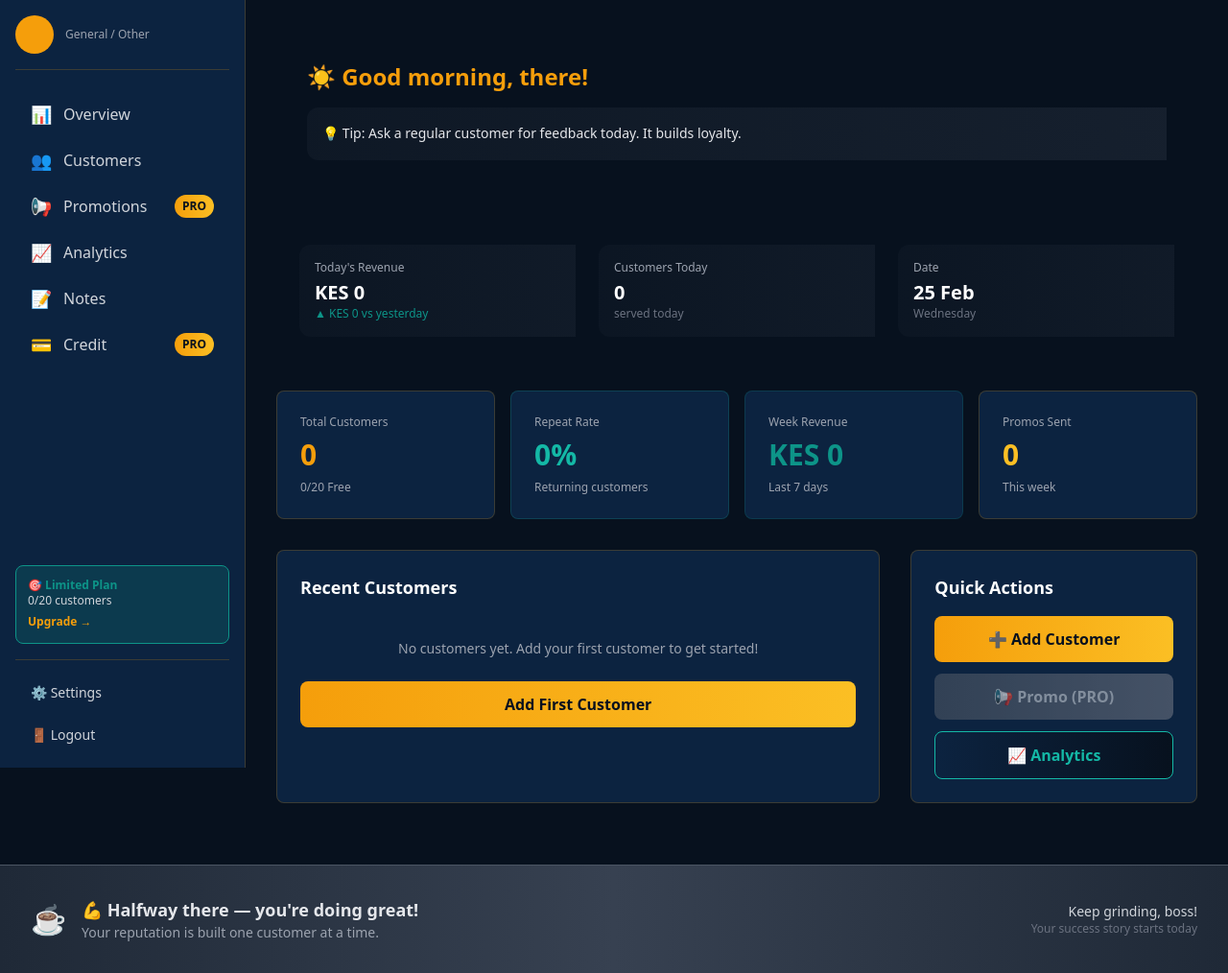
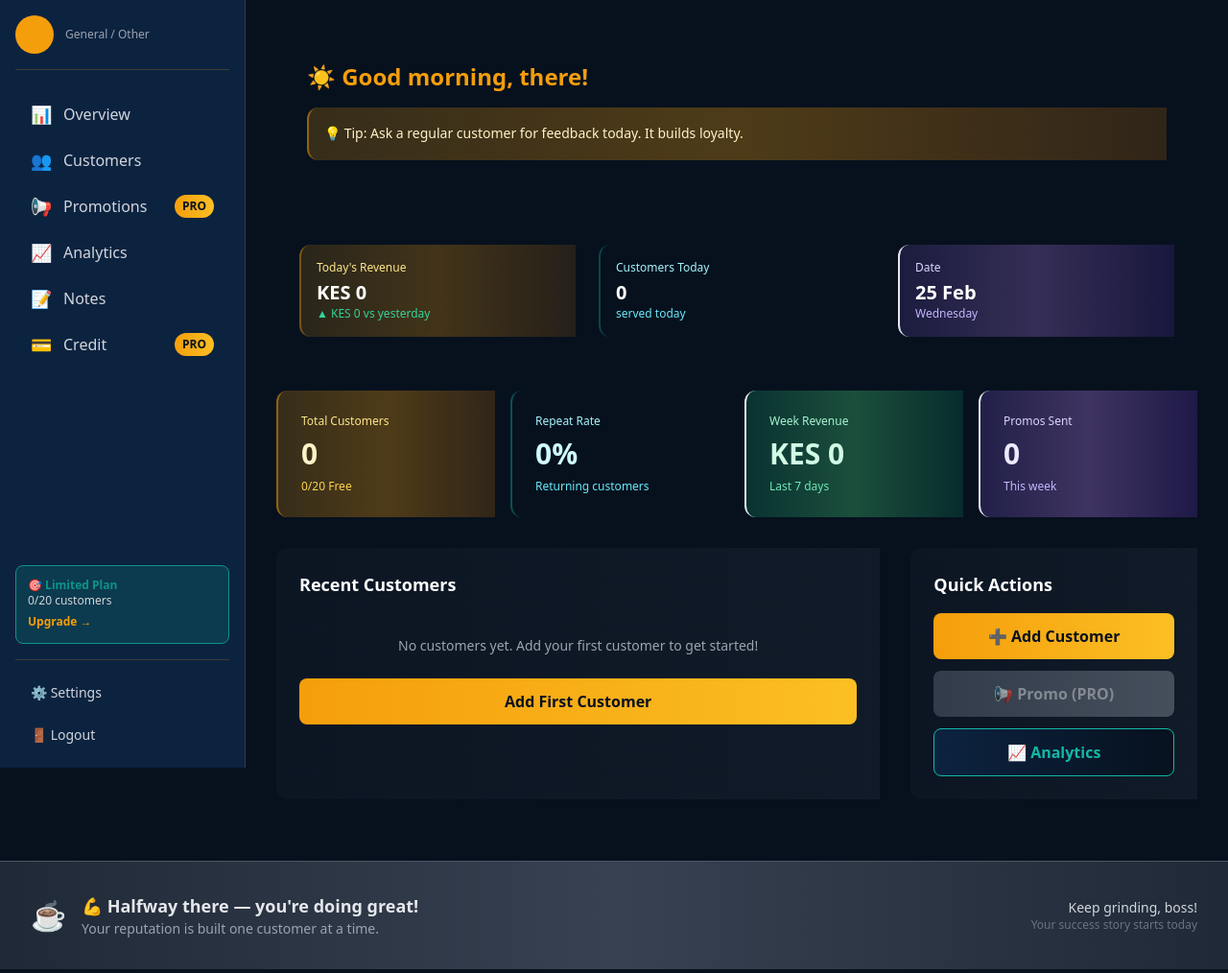
Before and after one commit to jira54/campo, a Django app: page /dashboard/ in a window 1280 px wide. Shown: the whole page at 96% size. Run offline with Django 5.2, Linux system fonts and the light colour scheme; the visitor is signed in with stand-in values (Sample User, id 1); data that the repository does not hold is empty; some libraries are stand-ins or nearby versions.

Commit message:
Premium Color Enhancement: Beautiful Layering & Rich Gradients
 Premium Color Transformation:
 Enhanced daily greeting with amber-gold gradient background
 Added border-l-2 border-gold/50 for premium accent
 Changed tip text to text-amber-100 for better contrast

 Color-Coded Data Sections:
 Today's Revenue: from-amber-500/15 via-gold/25 to-amber-600/15
 Customers Today: from-teal-500/15 via-cyan-400/25 to-teal-600/15
 Date: from-violet-500/15 via-purple-400/25 to-violet-600/15
 Each metric has unique color family for intuitive hierarchy

 Premium KPI Cards:
 Total Customers: Amber gradient with gold accents and amber text
 Repeat Rate: Teal gradient with cyan accents and cyan text
 Week Revenue: Emerald gradient with green accents and emerald text
 Promo Responses: Violet gradient with purple accents and violet text

 Visual Excellence:
 Rich color gradients with via-midpoint layering
 Premium opacity levels (15-30%) for sophisticated depth
 Consistent border-l-2 with matching color/50 opacity
 High contrast text colors (amber-100, cyan-100, emerald-100, violet-100)

 Color Psychology Applied:
 Gold/Amber: Premium, success, money metrics
 Teal/Cyan: Growth, customers, relationships
 Emerald/Green: Revenue, prosperity, financial health
 Violet/Purple: Marketing, promotions, engagement

 Premium Benefits:
 Beautiful sophisticated color palette throughout
 Intuitive color-coded information hierarchy
 Professional gradient layering with depth
 Enhanced user engagement with rich visuals
 Consistent branding with CampoPawa identity

```diff
--- a/templates/dashboard/overview.html
+++ b/templates/dashboard/overview.html
@@ -14,8 +14,8 @@
                     <div class="flex items-start justify-between flex-wrap gap-6">
                         <div class="flex-1">
                             <p class="text-gold font-bold text-2xl mb-4">{{ greeting_emoji }} {{ greeting }}, {{ first_name }}!</p>
-                            <div class="bg-gradient-to-r from-gray-800/30 to-gray-700/30 p-4 rounded-l-xl">
-                                <p class="text-gray-200 text-sm leading-relaxed">{{ daily_tip }}</p>
+                            <div class="bg-gradient-to-r from-amber-500/20 via-gold/30 to-amber-600/20 p-4 rounded-l-xl border-l-2 border-gold/50">
+                                <p class="text-amber-100 text-sm leading-relaxed">{{ daily_tip }}</p>
                             </div>
                         </div>
                     </div>
@@ -40,23 +40,23 @@
             <div class="mb-8">
                 <div class="p-6">
                     <div class="grid grid-cols-2 md:grid-cols-3 gap-6">
-                        <div class="bg-gradient-to-r from-gray-800/20 to-gray-700/20 p-4 rounded-l-xl">
-                            <p class="text-gray-400 text-xs mb-1">Today's Revenue</p>
+                        <div class="bg-gradient-to-r from-amber-500/15 via-gold/25 to-amber-600/15 p-4 rounded-l-xl border-l-2 border-gold/40">
+                            <p class="text-amber-200 text-xs mb-1">Today's Revenue</p>
                             <p class="text-white font-bold text-xl">KES {{ today_revenue|floatformat:0 }}</p>
-                            <p class="text-xs {% if revenue_up %}text-teal{% else %}text-red-400{% endif %}">
+                            <p class="text-xs {% if revenue_up %}text-emerald-400{% else %}text-red-400{% endif %}">
                                 {% if revenue_up %}▲{% else %}▼{% endif %}
                                 KES {{ revenue_change|floatformat:0 }} vs yesterday
                             </p>
                         </div>
-                        <div class="bg-gradient-to-r from-gray-800/20 to-gray-700/20 p-4 rounded-l-xl">
-                            <p class="text-gray-400 text-xs mb-1">Customers Today</p>
+                        <div class="bg-gradient-to-r from-teal-500/15 via-cyan-400/25 to-teal-600/15 p-4 rounded-l-xl border-l-2 border-teal/40">
+                            <p class="text-cyan-200 text-xs mb-1">Customers Today</p>
                             <p class="text-white font-bold text-xl">{{ today_customers }}</p>
-                            <p class="text-gray-500 text-xs">served today</p>
+                            <p class="text-cyan-300 text-xs">served today</p>
                         </div>
-                        <div class="hidden md:block bg-gradient-to-r from-gray-800/20 to-gray-700/20 p-4 rounded-l-xl">
-                            <p class="text-gray-400 text-xs mb-1">Date</p>
+                        <div class="hidden md:block bg-gradient-to-r from-violet-500/15 via-purple-400/25 to-violet-600/15 p-4 rounded-l-xl border-l-2 border-violet/40">
+                            <p class="text-violet-200 text-xs mb-1">Date</p>
                             <p class="text-white font-bold text-xl">{{ today_date|date:"d M" }}</p>
-                            <p class="text-gray-500 text-xs">{{ today_date|date:"l" }}</p>
+                            <p class="text-violet-300 text-xs">{{ today_date|date:"l" }}</p>
                         </div>
                     </div>
                 </div>
@@ -91,45 +91,45 @@
             <!-- KPI Cards -->
             <div class="grid grid-cols-2 md:grid-cols-4 gap-3 md:gap-4 mb-6 md:mb-8">
                 <!-- Total Customers -->
-                <div class="bg-navy border border-gold border-opacity-20 rounded-lg p-4 md:p-6">
-                    <p class="text-gray-400 text-xs mb-1 md:mb-2">Total Customers</p>
-                    <p class="text-2xl md:text-3xl font-bold text-gold">{{ total_customers }}</p>
+                <div class="bg-gradient-to-r from-amber-500/20 via-gold/30 to-amber-600/20 p-4 md:p-6 rounded-l-xl border-l-2 border-gold/50">
+                    <p class="text-amber-200 text-xs mb-1 md:mb-2">Total Customers</p>
+                    <p class="text-2xl md:text-3xl font-bold text-amber-100">{{ total_customers }}</p>
                     {% if not user.is_premium %}
-                        <p class="text-gray-400 text-xs mt-1 md:mt-2">{{ total_customers }}/{{ customer_limit }} Free</p>
+                        <p class="text-amber-300 text-xs mt-1 md:mt-2">{{ total_customers }}/{{ customer_limit }} Free</p>
                     {% endif %}
                 </div>
 
                 <!-- Repeat Rate -->
-                <div class="bg-navy border border-sea border-opacity-20 rounded-lg p-4 md:p-6">
-                    <p class="text-gray-400 text-xs mb-1 md:mb-2">Repeat Rate</p>
-                    <p class="text-2xl md:text-3xl font-bold text-sea">{{ repeat_rate }}%</p>
-                    <p class="text-gray-400 text-xs mt-1 md:mt-2 hidden sm:block">Returning customers</p>
+                <div class="bg-gradient-to-r from-teal-500/20 via-cyan-400/30 to-teal-600/20 p-4 md:p-6 rounded-l-xl border-l-2 border-teal/50">
+                    <p class="text-cyan-200 text-xs mb-1 md:mb-2">Repeat Rate</p>
+                    <p class="text-2xl md:text-3xl font-bold text-cyan-100">{{ repeat_rate }}%</p>
+                    <p class="text-cyan-300 text-xs mt-1 md:mt-2 hidden sm:block">Returning customers</p>
                 </div>
 
                 <!-- Week Revenue -->
-                <div class="bg-navy border border-teal border-opacity-20 rounded-lg p-4 md:p-6">
-                    <p class="text-gray-400 text-xs mb-1 md:mb-2">Week Revenue</p>
-                    <p class="text-2xl md:text-3xl font-bold text-teal">KES {{ week_revenue|floatformat:0 }}</p>
-                    <p class="text-gray-400 text-xs mt-1 md:mt-2 hidden sm:block">Last 7 days</p>
+                <div class="bg-gradient-to-r from-emerald-500/20 via-green-400/30 to-emerald-600/20 p-4 md:p-6 rounded-l-xl border-l-2 border-emerald/50">
+                    <p class="text-emerald-200 text-xs mb-1 md:mb-2">Week Revenue</p>
+                    <p class="text-2xl md:text-3xl font-bold text-emerald-100">KES {{ week_revenue|floatformat:0 }}</p>
+                    <p class="text-emerald-300 text-xs mt-1 md:mt-2 hidden sm:block">Last 7 days</p>
                 </div>
 
                 <!-- Promo Responses -->
-                <div class="bg-navy border border-amber-500 border-opacity-20 rounded-lg p-4 md:p-6">
-                    <p class="text-gray-400 text-xs mb-1 md:mb-2">Promos Sent</p>
-                    <p class="text-2xl md:text-3xl font-bold text-amber-400">{{ promo_responses }}</p>
-                    <p class="text-gray-400 text-xs mt-1 md:mt-2 hidden sm:block">This week</p>
+                <div class="bg-gradient-to-r from-violet-500/20 via-purple-400/30 to-violet-600/20 p-4 md:p-6 rounded-l-xl border-l-2 border-violet/50">
+                    <p class="text-violet-200 text-xs mb-1 md:mb-2">Promos Sent</p>
+                    <p class="text-2xl md:text-3xl font-bold text-violet-100">{{ promo_responses }}</p>
+                    <p class="text-violet-300 text-xs mt-1 md:mt-2 hidden sm:block">This week</p>
                 </div>
             </div>
 
             <!-- Main Content Grid -->
             <div class="grid grid-cols-1 lg:grid-cols-3 gap-4 md:gap-8">
                 <!-- Recent Customers -->
-                <div class="lg:col-span-2 bg-navy border border-gold border-opacity-20 rounded-lg p-4 md:p-6">
+                <div class="lg:col-span-2 bg-gradient-to-r from-gray-800/20 to-gray-700/20 p-4 md:p-6 rounded-l-xl">
                     <h2 class="text-white font-bold text-base md:text-lg mb-4">Recent Customers</h2>
                     {% if recent_customers %}
                         <div class="space-y-3">
                             {% for customer in recent_customers %}
-                                <div class="flex items-center justify-between py-3 border-b border-gold border-opacity-10 last:border-0">
+                                <div class="flex items-center justify-between py-3 border-b border-gray-600/30 last:border-0">
                                     <div class="min-w-0 flex-1">
                                         <p class="text-white font-semibold text-sm md:text-base truncate">{{ customer.name }}</p>
                                         <p class="text-gray-400 text-xs md:text-sm">{{ customer.phone }}</p>
@@ -150,7 +150,7 @@
                 </div>
 
                 <!-- Quick Actions -->
-                <div class="bg-navy border border-gold border-opacity-20 rounded-lg p-4 md:p-6">
+                <div class="bg-gradient-to-r from-gray-800/20 to-gray-700/20 p-4 md:p-6 rounded-l-xl">
                     <h2 class="text-white font-bold text-base md:text-lg mb-4">Quick Actions</h2>
                     <div class="grid grid-cols-1 gap-3">
                         <a href="{% url 'customers:customer_add' %}" class="block bg-gradient-to-r from-gold to-amber-400 text-deep font-bold px-4 py-3 rounded-lg text-center hover:from-amber-400 hover:to-yellow-300 hover:scale-105 hover:shadow-lg hover:shadow-gold/30 transition-all duration-300 ease-out text-sm md:text-base">
```
